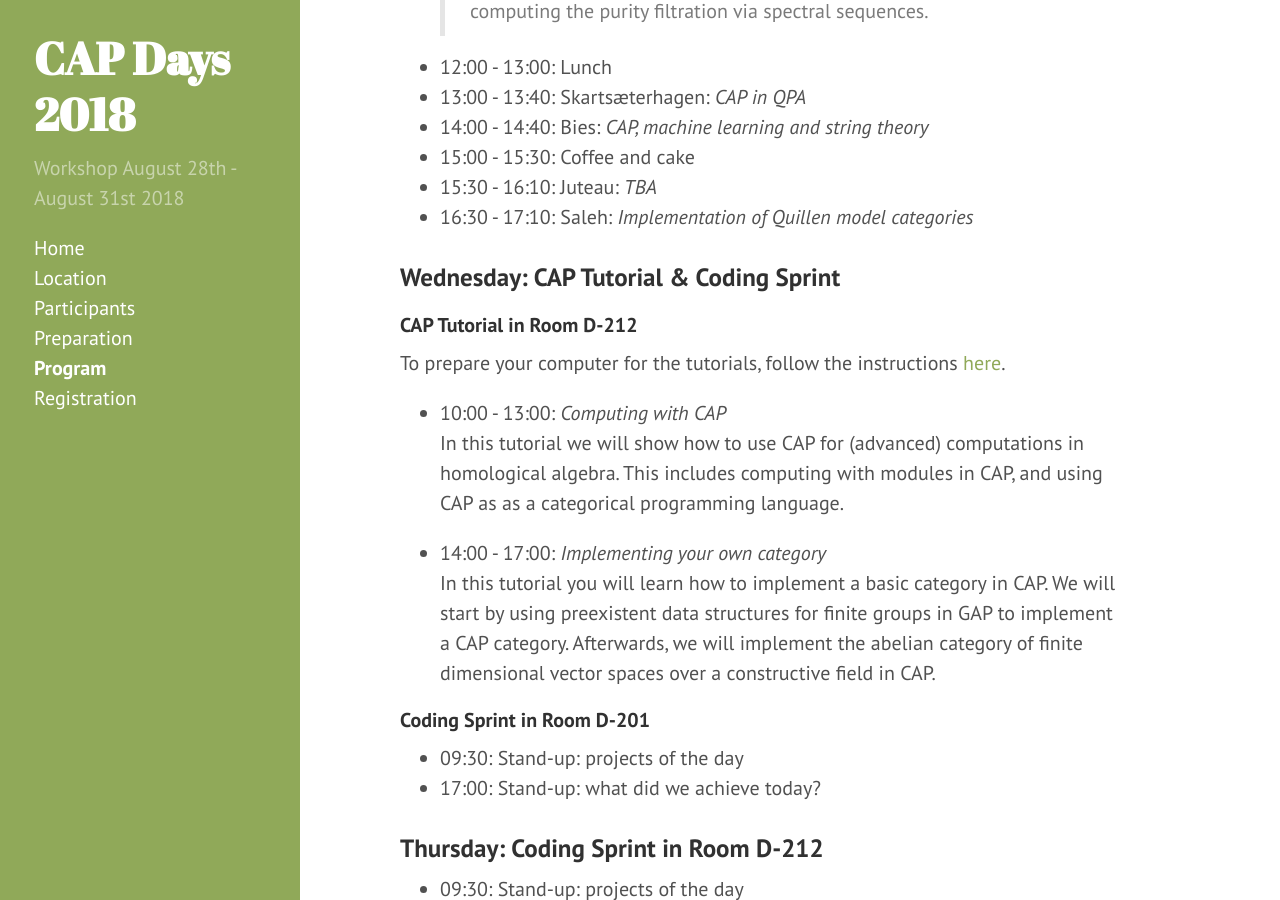
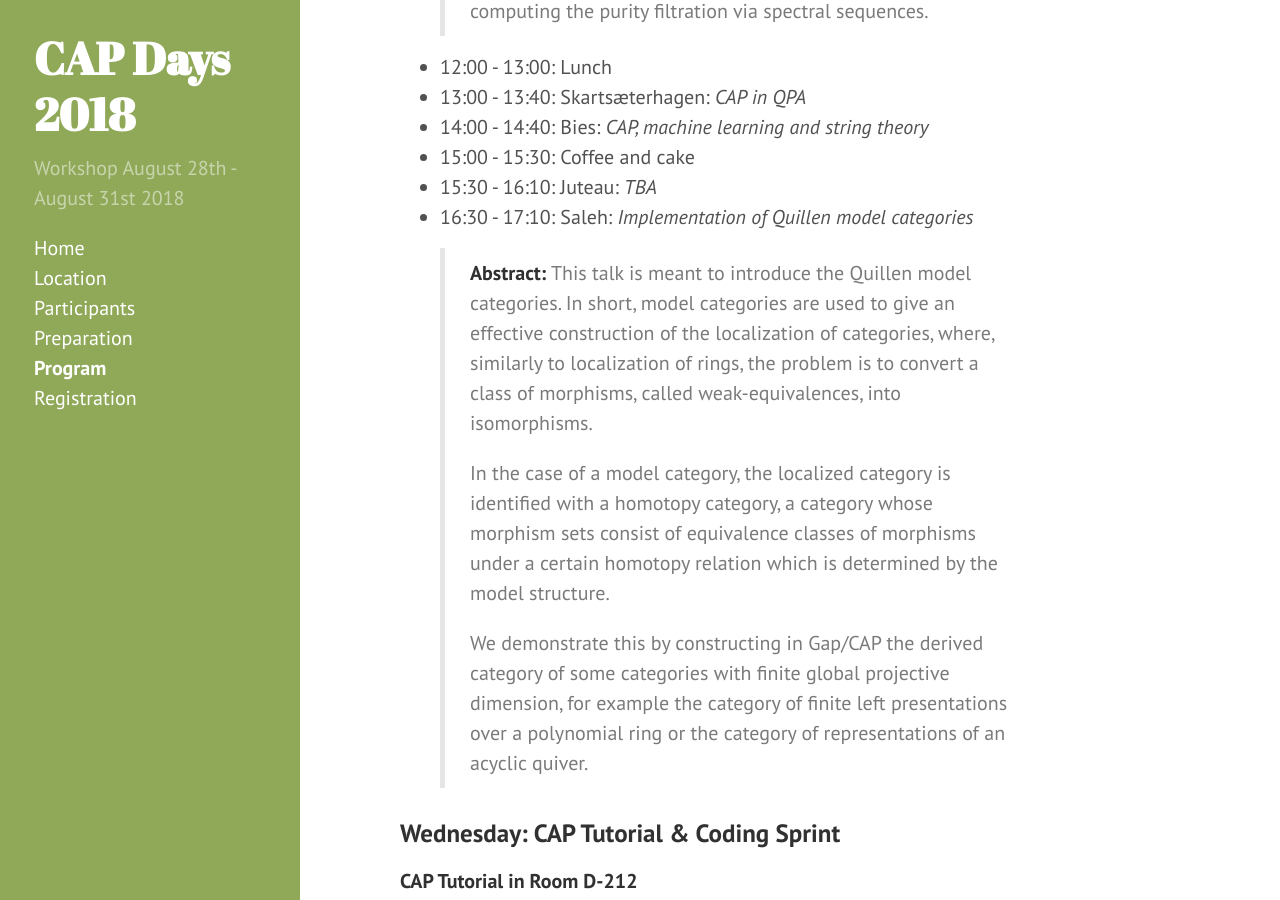
Before and after one commit to homalg-project/capdays-2018, a Jekyll site: the page built from program.md, in a window 1280 px wide and 900 px high, scrolled down 629 px. Built offline with Jekyll 4.4.1, drawn with Linux system fonts in a browser that asks for light colours.

Commit message:
Abstract kamal

```diff
--- a/program.md
+++ b/program.md
@@ -27,6 +27,18 @@ title: Program
 * 15:00 - 15:30: Coffee and cake
 * 15:30 - 16:10: Juteau: *TBA*
 * 16:30 - 17:10: Saleh: *Implementation of Quillen model categories*
+> **Abstract:** This talk is meant to introduce the Quillen model
+> categories. In short, model categories are used to give an effective
+> construction of the localization of categories, where, similarly to localization of rings,
+> the problem is to convert a class of morphisms, called weak-equivalences, into isomorphisms.
+>
+> In the case of a model category, the localized category is identified with a homotopy category, a category
+> whose morphism sets consist of equivalence classes of morphisms under a certain
+> homotopy relation which is determined by the model structure.
+>
+> We demonstrate this by constructing in Gap/CAP the derived category of some categories with finite global projective dimension,
+> for example the category of finite left presentations over a polynomial ring or the category of representations of an acyclic
+> quiver.
 
 ### Wednesday: CAP Tutorial & Coding Sprint
 
```
